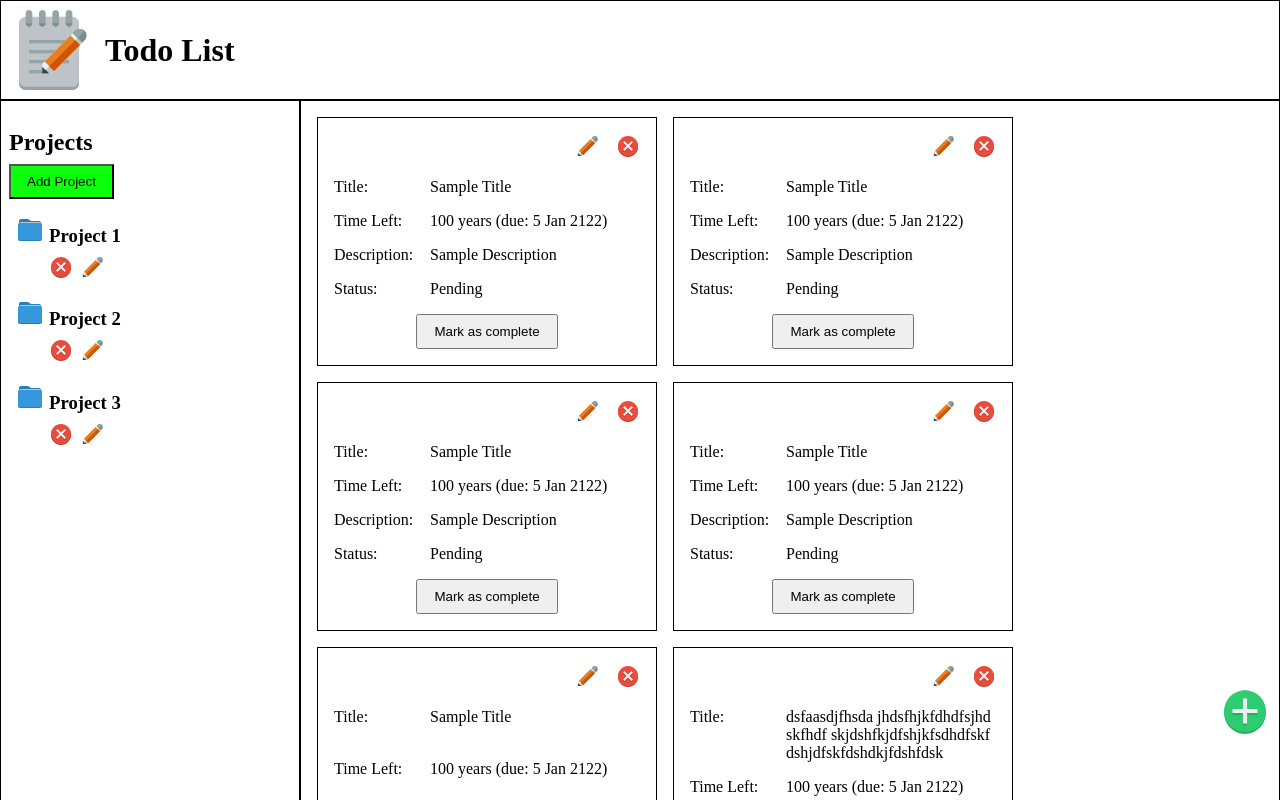
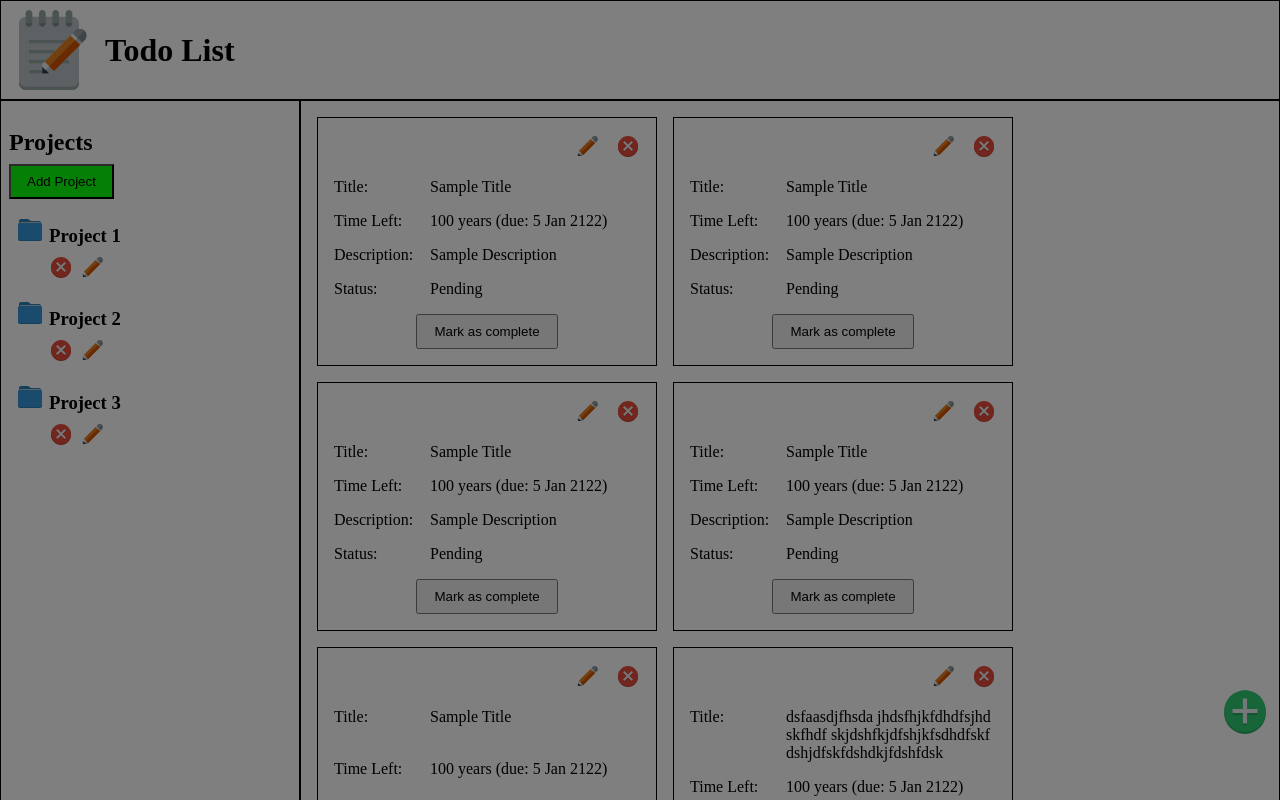
Before and after one commit to vishalagrawal22/todo-list-vanilla-js, a website built with webpack: page src/index.html in a window 1280 px wide. Shown: the top 800 px of the page. Built offline with nearby package versions, Linux system fonts and the light colour scheme.

Commit message:
Add overlay

```diff
--- a/src/index.html
+++ b/src/index.html
@@ -10,6 +10,7 @@
       <img src="./images/notepad.svg" />
       <h1>Todo List</h1>
     </header>
+    <section class="overlay active"></section>
     <main>
       <section class="projects-section">
         <h2>Projects</h2>
--- a/src/style.css
+++ b/src/style.css
@@ -145,3 +145,23 @@ footer {
   height: 50px;
   width: 50px;
 }
+
+.overlay {
+  position: fixed;
+  width: 100%;
+  height: 100%;
+  top: 0;
+  left: 0;
+  right: 0;
+  bottom: 0;
+  background-color: rgba(0, 0, 0, 0.5);
+  z-index: 2;
+}
+
+.active {
+  display: block;
+}
+
+.inactive {
+  display: none;
+}
```
